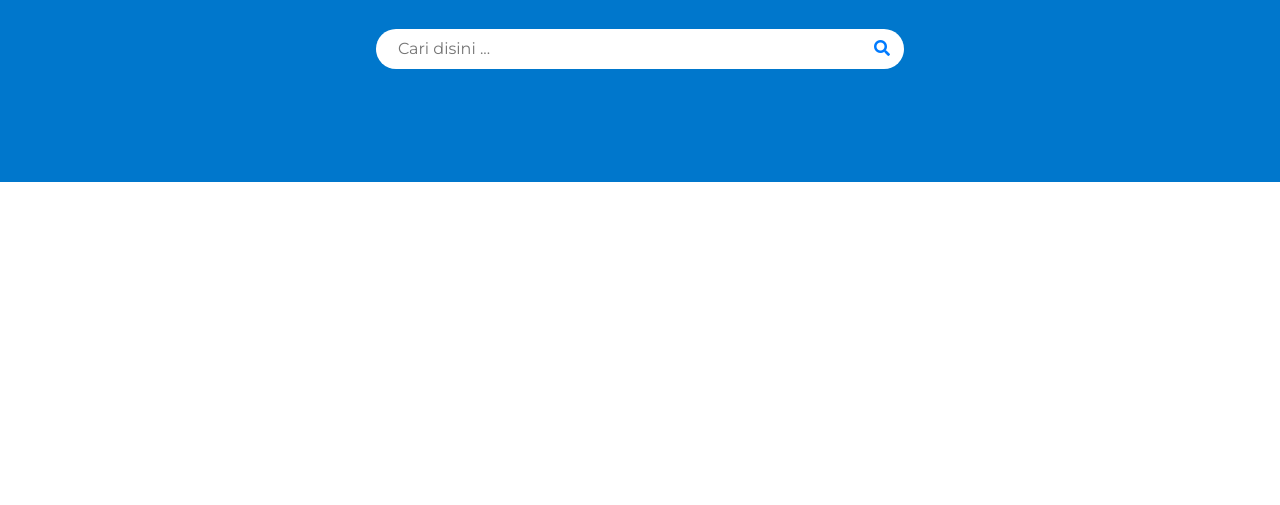
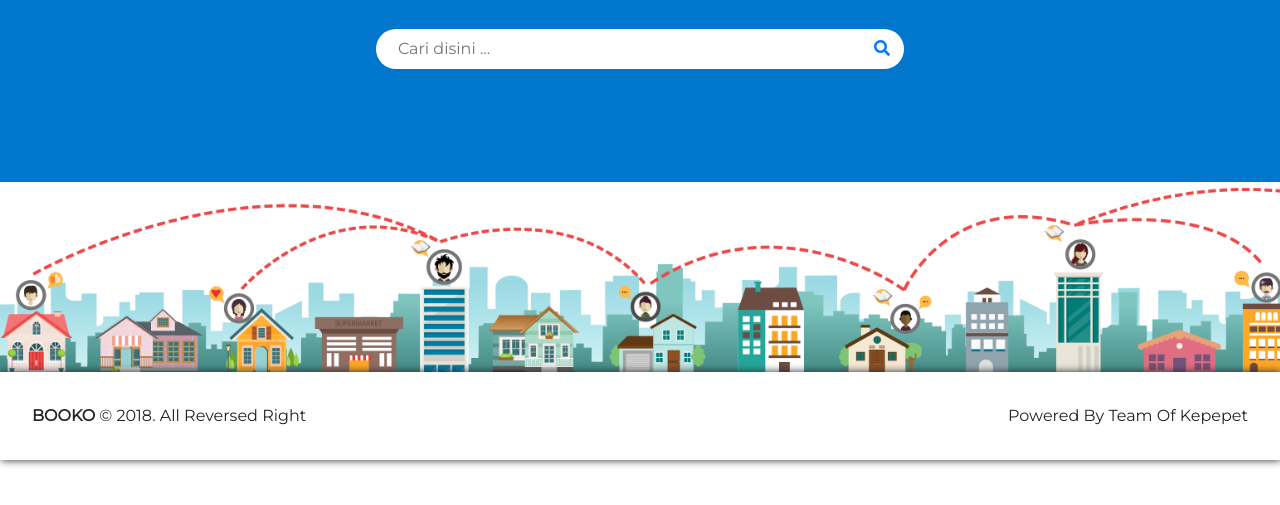
Before and after one commit to adityardiansyah/booko, a plain HTML site: page pencarian.html in a window 1280 px wide. Shown: the part 201-706 px from the top of the page. Drawn offline with Linux system fonts and the light colour scheme.

Commit message:
kamis add

```diff
--- a/assets/css/custom.css
+++ b/assets/css/custom.css
@@ -1,5 +1,7 @@
 body{
 	font-family: 'Montserrat', sans-serif;
+	margin: 0;
+	padding: 0;
 }
 
 .navbar{
@@ -358,6 +360,12 @@ body{
 	border-radius: 20px;
 }
 footer{
-	border-top:1px solid #d9d9d9;
 	box-shadow: 1px 0px 8px;
+	width: 100%;
 }
+.footer-img{
+	height: 190px;
+	width: 100%;
+	background-size: cover;
+	background-repeat: no-repeat;
+}
--- a/pencarian.html
+++ b/pencarian.html
@@ -54,5 +54,15 @@
 			</div>
 		</div>
 	</div>
+
+			<div class="footer-img" style="background-image: url('assets/img/footer.png');">
+			</div>
+
+<footer>
+	<div class="wrapper">
+		<span><b>BOOKO</b> &copy; 2018. All Reversed Right</span>
+		<span style="float: right;">Powered By Team Of Kepepet</span>
+	</div>
+</footer>
 </body>
 </html>
```
Also changed, not shown: index.html (+4 -1 lines), assets/img/footer.png (added).
